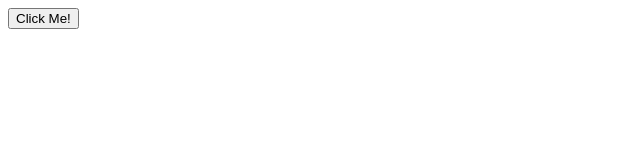
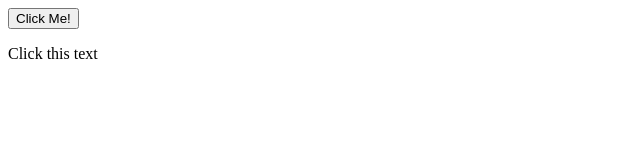
Before and after one commit to shay876/JavaScript-Projects, a plain HTML site: page Basic JavaScript Projects/Project2_functions/index.html in a window 1280 px wide. Shown: the whole page, without its empty margins (0-640 px from the left). Drawn offline with Linux system fonts and the light colour scheme.

Commit message:
concatenate string

```diff
--- a/Basic JavaScript Projects/Project2_functions/JS/main.js
+++ b/Basic JavaScript Projects/Project2_functions/JS/main.js
@@ -5,3 +5,10 @@ function My_First_Function() {
 
     document.getElementById("Button_text").innerHTML = str2;
 }
+
+
+function myFunction() {
+    var sentence = "I am learning";
+    sentence += " a lot from this course";
+    document.getElementById("Concatenate").innerHTML = sentence;
+}
--- a/Basic JavaScript Projects/Project2_functions/index.html
+++ b/Basic JavaScript Projects/Project2_functions/index.html
@@ -13,5 +13,7 @@
             Click Me!
     </button>
 
+    <p id="Concatenate" onclick="myFunction()">Click this text</p>
+
 </body>
 </html>
```
